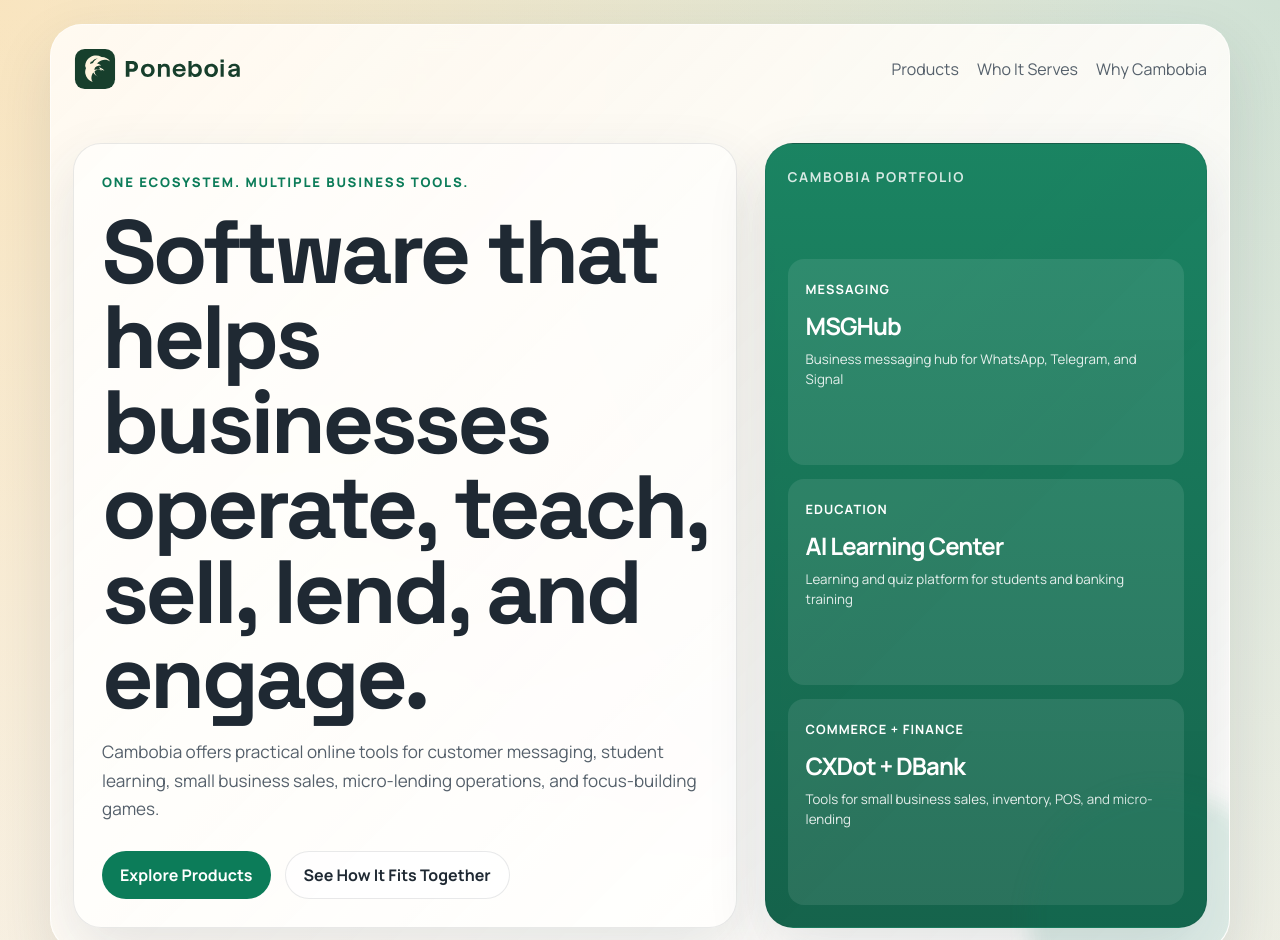
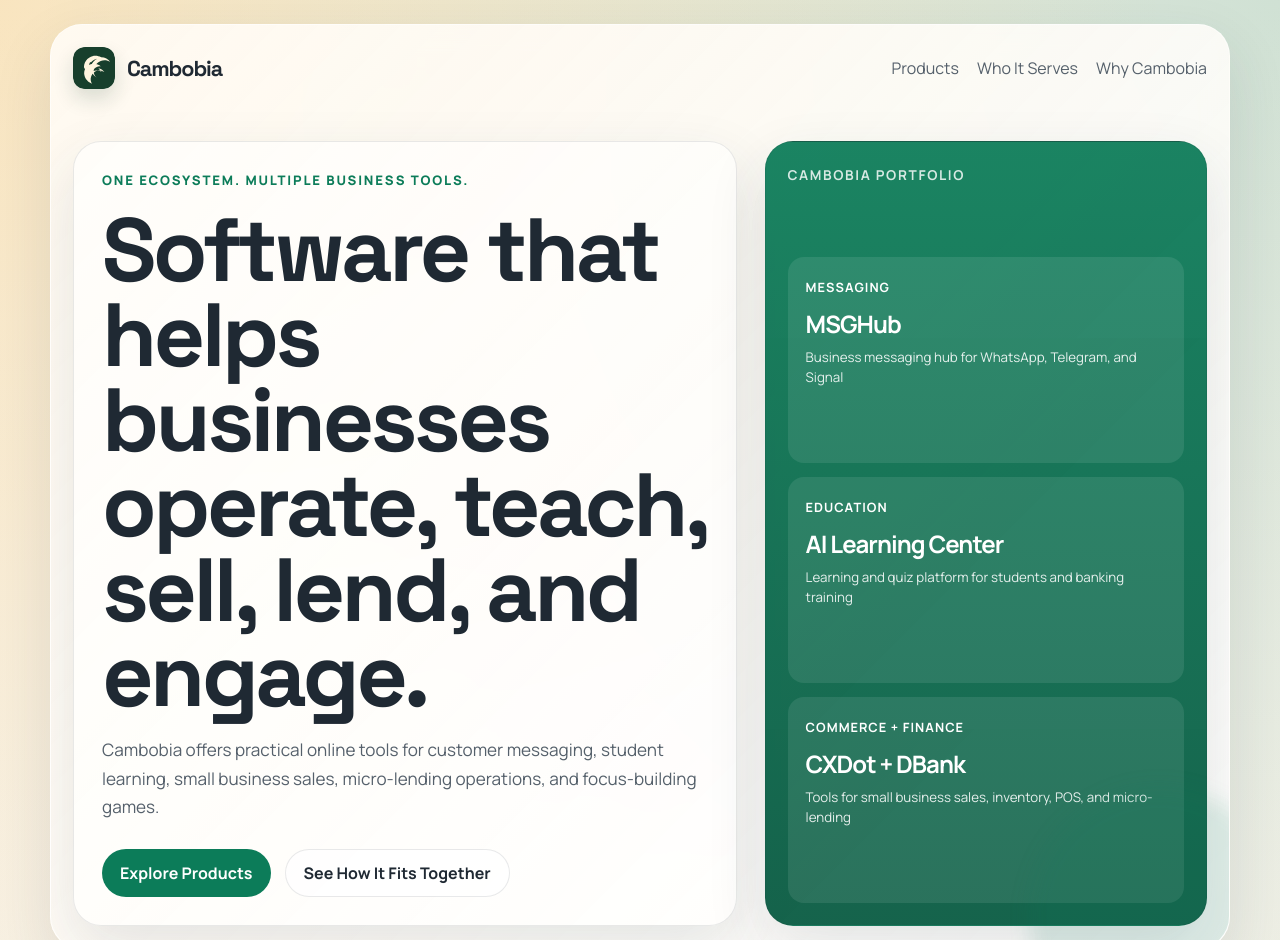
Before and after one commit to khengleng/cambobiasite, a website built with Vite: page index.html in a window 1280 px wide. Shown: the top 940 px of the page. Built offline with nearby package versions, Linux system fonts and the light colour scheme.

Commit message:
Fix Cambobia logo wordmark

```diff
--- a/index.html
+++ b/index.html
@@ -22,7 +22,8 @@
       <header class="hero">
         <nav class="topbar">
           <a class="brand" href="#top">
-            <img class="brand-logo" src="/cambobia-logo.svg" alt="Cambobia logo" />
+            <img class="brand-icon" src="/cambobia-icon.svg" alt="Cambobia icon" />
+            <span class="brand-wordmark">Cambobia</span>
           </a>
           <div class="nav-links">
             <a href="#products">Products</a>
@@ -265,7 +266,8 @@
       <footer class="footer reveal">
         <div>
           <a class="brand" href="#top">
-            <img class="brand-logo" src="/cambobia-logo.svg" alt="Cambobia logo" />
+            <img class="brand-icon" src="/cambobia-icon.svg" alt="Cambobia icon" />
+            <span class="brand-wordmark">Cambobia</span>
           </a>
           <p>Digital products for communication, learning, sales, and operations.</p>
           <p><a href="mailto:contact@cambobia.com">contact@cambobia.com</a></p>
--- a/styles.css
+++ b/styles.css
@@ -92,13 +92,24 @@ ul {
 .brand {
   display: inline-flex;
   align-items: center;
+  gap: 12px;
 }
 
-.brand-logo {
-  width: auto;
-  height: 44px;
+.brand-icon {
+  width: 42px;
+  height: 42px;
   flex: 0 0 auto;
   display: block;
+  border-radius: 12px;
+  box-shadow: 0 10px 20px rgba(23, 63, 44, 0.16);
+}
+
+.brand-wordmark {
+  font-family: 'Space Grotesk', sans-serif;
+  font-size: 1.35rem;
+  font-weight: 700;
+  letter-spacing: -0.05em;
+  color: var(--text);
 }
 
 .nav-links {
@@ -494,8 +505,13 @@ h1 {
     margin-bottom: 34px;
   }
 
-  .brand-logo {
+  .brand-icon {
+    width: 36px;
     height: 36px;
+  }
+
+  .brand-wordmark {
+    font-size: 1.18rem;
   }
 
   h1 {
```
